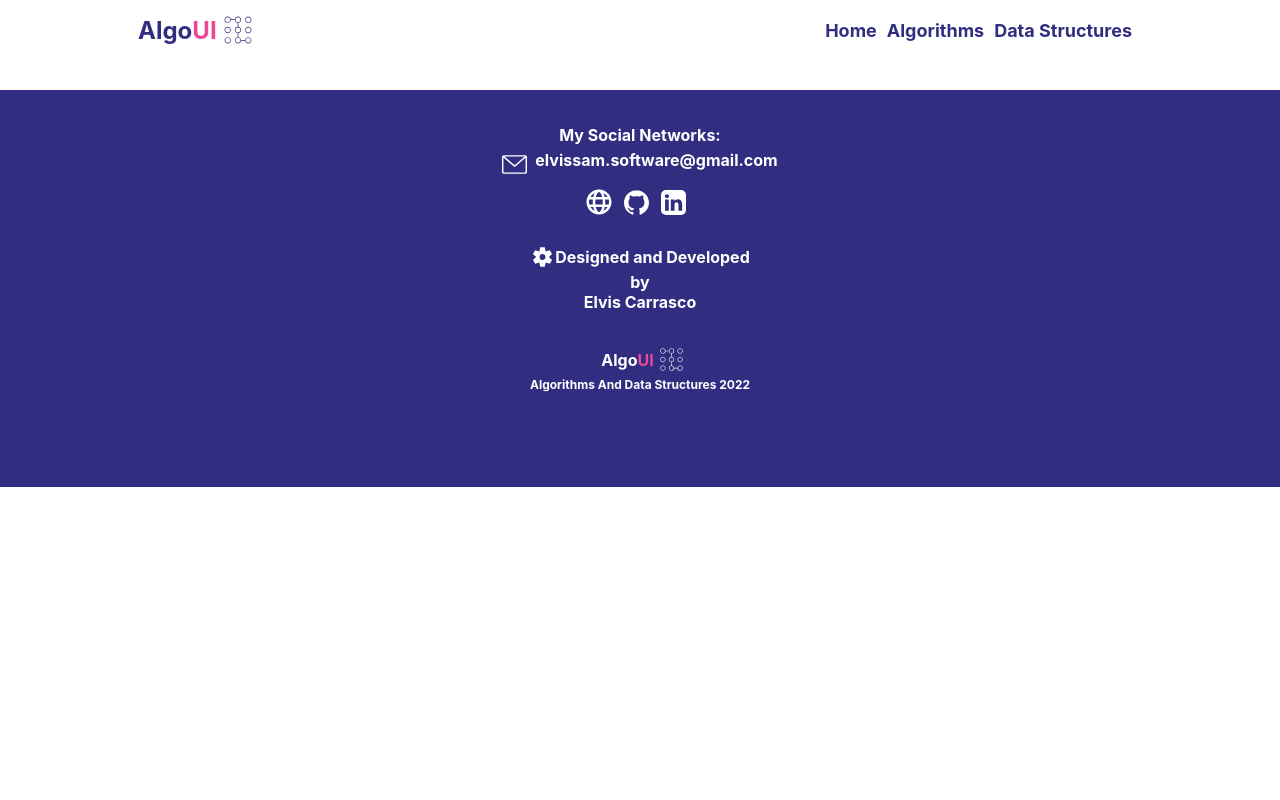
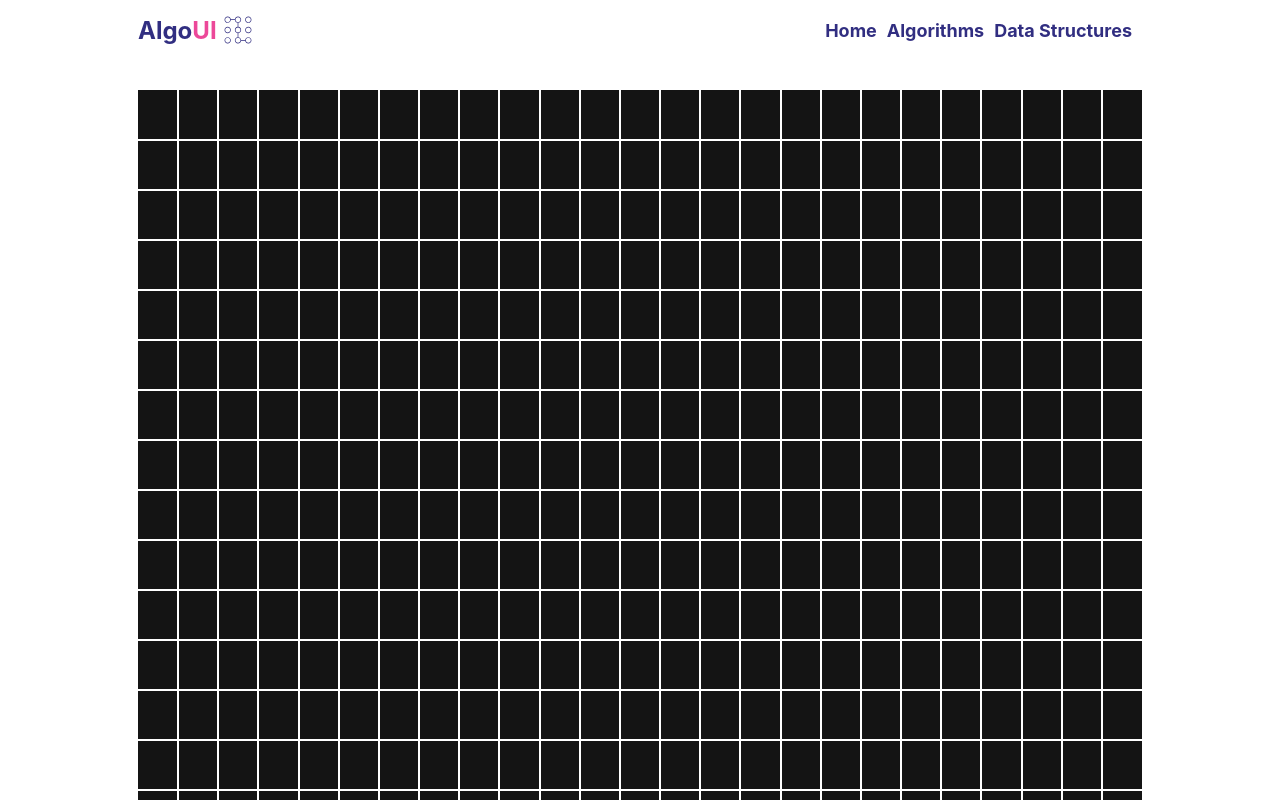
Before and after one commit to Elvissamir/Algoui, a React (Create React App) app: page /test in a window 1280 px wide. Shown: the top 800 px of the page. Built offline with nearby package versions, Linux system fonts and the light colour scheme.

Commit message:
Add BackgroundGrid component

```diff
--- /dev/null
+++ b/src/assets/styles/components/_background-grid.scss
@@ -0,0 +1,20 @@
+.grid-background {
+    background-color: rgb(20, 20, 20);
+    height: 100vh;
+    overflow: hidden;
+    margin: 0;
+    width: 100%;
+}
+
+.tiles {
+    height: 100vh;
+    width: 100%;
+
+    display: grid;
+    grid-template-columns: repeat(var(--columns), 1fr);
+    grid-template-rows: repeat(var(--rows), 1fr);
+}
+
+.tile {
+    outline: 1px solid white;
+}
--- a/src/assets/styles/components/_index.scss
+++ b/src/assets/styles/components/_index.scss
@@ -1,4 +1,5 @@
 @import './action-btn';
+@import './background-grid';
 @import './dataStructures/index';
 @import './field-error-info';
 @import './input';
--- a/src/components/AppRouter.tsx
+++ b/src/components/AppRouter.tsx
@@ -4,6 +4,7 @@ import routes, { dstructuresRoutes } from '../core/routes'
 import DataStructuresPage from '../pages/DataStructuresPage'
 import AlgorithmsPage from '../pages/AlgorithmsPage'
 import ArrayDSPage from '../pages/dataStructures/ArrayDSPage'
+import BackgroundGrid from './BackgroundGrid'
 
 const AppRouter = () => {
     return (
@@ -12,6 +13,8 @@ const AppRouter = () => {
             <Route path={routes.dstructures.route} element={<DataStructuresPage />} />
             <Route path={dstructuresRoutes.array.route} element={<ArrayDSPage />} />
             <Route path={routes.algorithms.route} element={<AlgorithmsPage />} />
+
+            <Route path='/test' element={<BackgroundGrid />} />
         </Routes>
     )
 }
--- /dev/null
+++ b/src/components/BackgroundGrid.tsx
@@ -0,0 +1,91 @@
+import { motion, useAnimationControls } from 'framer-motion'
+import { useEffect, useRef, useState } from "react"
+
+const colors = [
+    "rgb(229, 57, 53)",
+    "rgb(253, 216, 53)",
+    "rgb(244, 81, 30)",
+    "rgb(76, 175, 80)",
+    "rgb(33, 150, 243)",
+    "rgb(156, 39, 176)"
+]
+
+const BackgroundGrid = () => {
+    const wrapper = useRef<HTMLDivElement | null>(null)
+    const [columns, setColumns] = useState(Math.floor(window.innerWidth / 50))
+    const [rows, setRows] = useState(Math.floor(window.innerHeight / 50))
+    const [tiles, setTiles] = useState<number[]>(new Array(columns * rows).fill(0))
+    const controls = useAnimationControls()
+    const [animate, setAnimate] = useState(true)
+
+    const createGrid = () => {
+        const ncolums = Math.floor(window.innerWidth / 50)
+        const nrows = Math.floor(window.innerHeight / 50)
+        const ntiles = new Array(ncolums * nrows).fill(0)
+
+        if (wrapper.current) {
+            wrapper.current.style.setProperty('--columns', ncolums+'')
+            wrapper.current.style.setProperty('--rows', nrows+'')
+        }
+
+        setTiles(ntiles)
+        setColumns(ncolums)
+        setRows(nrows)
+    }
+
+    const handleClick = async (index: number) => {
+        setAnimate(true)
+    }
+
+    const startAnimation = async () => {
+        await controls.start('visible')
+    }
+
+    useEffect(() => {
+        createGrid()
+
+        window.addEventListener('resize', createGrid)
+
+        return () => window.removeEventListener('resize', createGrid)
+    }, [])
+
+    useEffect(() => {
+        startAnimation()
+        setAnimate(false)
+    }, [animate])
+
+    const itemVariants = {
+        hidden: {
+          opacity: 0,
+          scale: 0.5
+        },
+        visible: (delay: number) => ({
+          opacity: 1,
+          scale: 1,
+          transition: { delay }
+        })
+    };
+
+    return (
+        <div className="grid-background">
+            <motion.div
+                ref={wrapper}
+                id="tiles"
+                variants={{}}
+                animate={controls}
+                layout
+                className="tiles">
+                    {tiles.map((tile, index) =>
+                        <motion.div
+                            custom={index}
+                            variants={itemVariants}
+                            onClick={() => handleClick(index)}
+                            className="tile"
+                            key={index}></motion.div>
+                    )}
+            </motion.div>
+        </div>
+    )
+}
+
+export default BackgroundGrid
```
